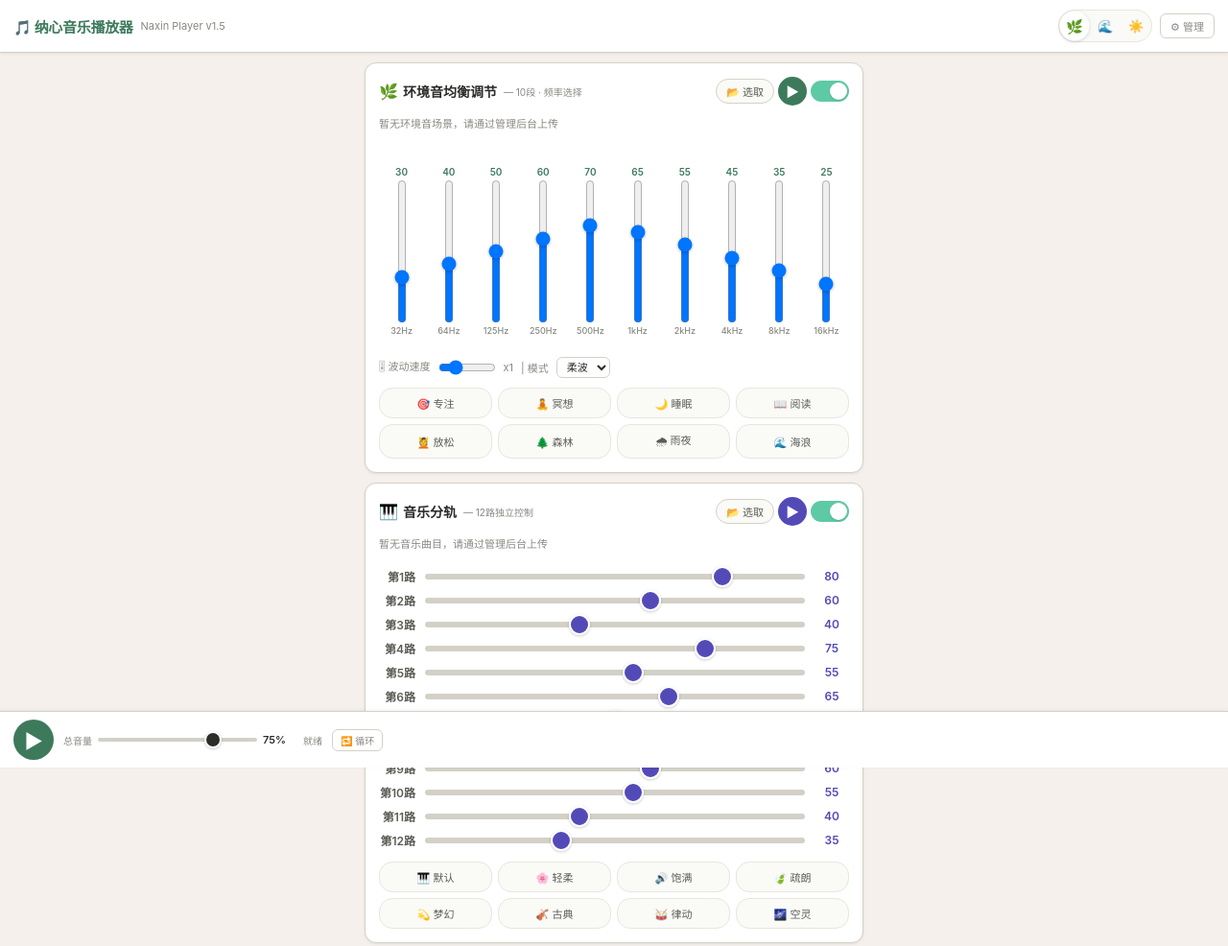
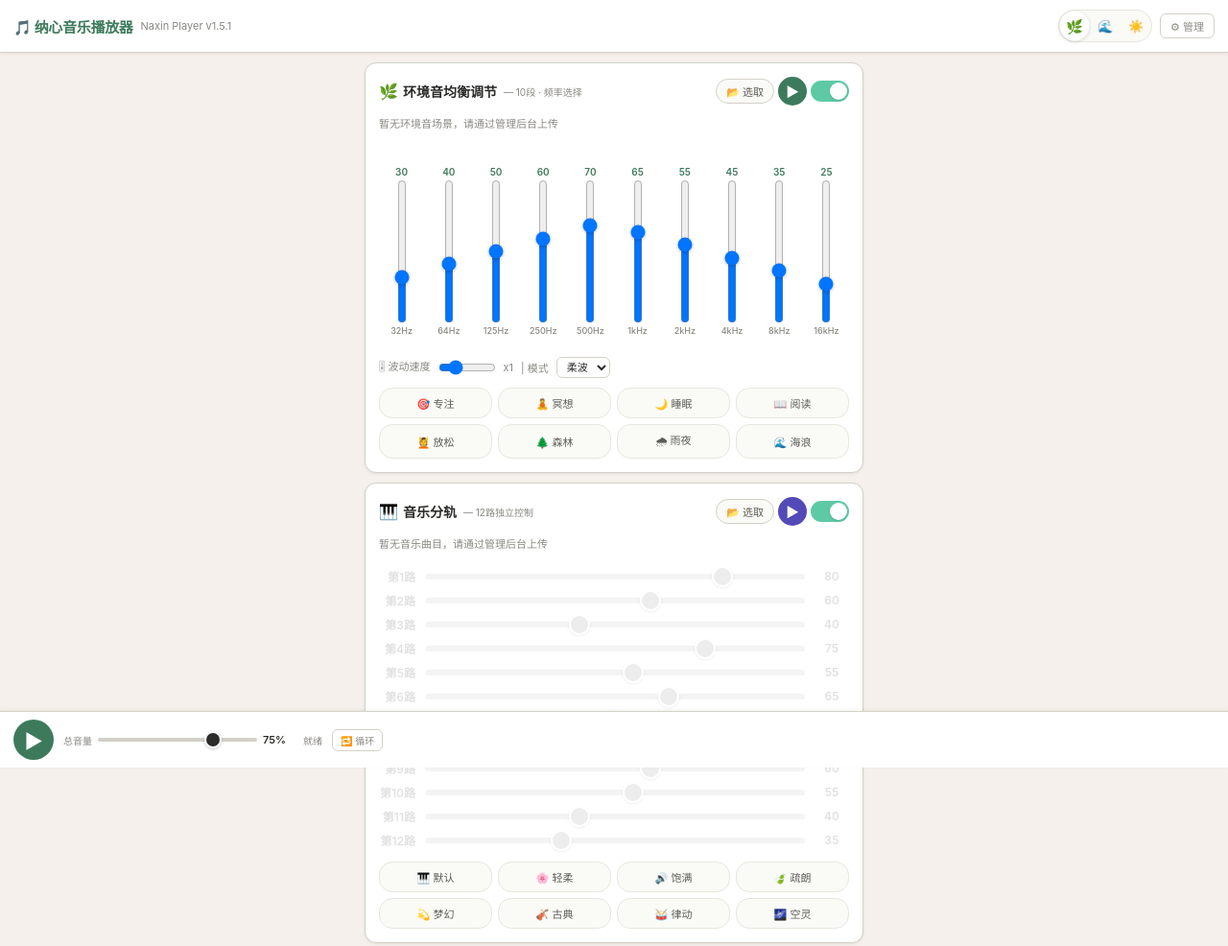
Before and after one commit to xuezhen75-arch/naxin-player, a plain HTML site: page index.html in a window 1280 px wide. Shown: the whole page at 96% size. Drawn offline with Linux system fonts and the light colour scheme.

Commit message:
v1.5.1: 空轨灰色不可用 + 补齐12路buffer + 播放修复

```diff
--- a/index.html
+++ b/index.html
@@ -309,6 +309,12 @@ body {
   font-size: 12px; color: var(--music-accent); font-weight: 600;
   width: 36px; text-align: center; flex-shrink: 0;
 }
+/* 空轨 — 灰色不可用 */
+.track-row.empty { opacity: 0.35; pointer-events: none; }
+.track-row.empty .track-label { color: #aaa; }
+.track-row.empty .track-val { color: #aaa; }
+.track-row.empty input[type=range] { background: #e0e0e0; }
+.track-row.empty input[type=range]::-webkit-slider-thumb { background: #ccc; }
 
 /* ============================================================
    8个功效/聆听预设按钮（每个面板下面）
@@ -444,7 +450,7 @@ body {
 <!-- ======= 顶部栏 ======= -->
 <div class="header">
   <div class="logo">🎵 纳心音乐播放器</div>
-  <div class="brand">Naxin Player v1.5</div>
+  <div class="brand">Naxin Player v1.5.1</div>
   <div class="spacer"></div>
   <div class="theme-switch">
     <button onclick="setTheme('forest')" class="active" id="themeForest" title="森林绿">🌿</button>
@@ -802,7 +808,21 @@ async function loadMusicBuffers(id) {
   for (let i = 0; i < rec.channels.length; i++) {
     try { bufs.push(await audioCtx.decodeAudioData(rec.channels[i].slice(0))); } catch { bufs.push(null); }
   }
+  // 补齐到12路，空位填null
+  while (bufs.length < 12) bufs.push(null);
   return bufs;
+}
+// 更新12轨UI状态：有空音频数据=亮，无=灰
+function updateTrackStates() {
+  for (let i = 0; i < 12; i++) {
+    const row = document.getElementById('trackRow' + i);
+    if (!row) continue;
+    if (musicBuffers[i]) {
+      row.classList.remove('empty');
+    } else {
+      row.classList.add('empty');
+    }
+  }
 }
 async function selectMusic(id) {
   if (state.currentMusicId === id) return;
@@ -811,6 +831,7 @@ async function selectMusic(id) {
   document.querySelectorAll('#musicTags button').forEach(b => b.classList.toggle('active', b.dataset.id === id));
   try {
     musicBuffers = await loadMusicBuffers(id);
+    updateTrackStates();
     setStatus(`曲目加载完成（${musicBuffers.filter(b=>b).length}/12路）`);
   } catch(e) {
     musicBuffers = [];
@@ -1004,7 +1025,7 @@ function buildUI() {
   const musicSliders = document.getElementById('musicSliders');
   const defaultMus = [80,60,40,75,55,65,50,45,60,55,40,35];
   for (let i = 0; i < 12; i++) {
-    const row = document.createElement('div'); row.className = 'track-row';
+    const row = document.createElement('div'); row.className = 'track-row'; row.id = 'trackRow' + i;
     row.innerHTML = `
       <div class="track-label">第${i+1}路</div>
       <input type="range" min="0" max="100" value="${defaultMus[i]}" data-ch="${i}" oninput="setMusicGain(${i}, this.value)">
@@ -1121,7 +1142,7 @@ async function deleteAmbient(id) {
 async function deleteMusic(id) {
   if (!confirm('确定删除？')) return;
   await dbDelete('music_files', id);
-  if (state.currentMusicId===id) { state.currentMusicId=null; stopMusic(); musicBuffers=[]; }
+  if (state.currentMusicId===id) { state.currentMusicId=null; stopMusic(); musicBuffers=[]; updateTrackStates(); }
   await refreshMusicTags(); await refreshMusicFiles(); updateDBUsage();
 }
 async function updateDBUsage() {
@@ -1142,6 +1163,7 @@ async function clearAllData() {
   await dbClear('ambient_files'); await dbClear('music_files');
   stopAll(); state.ambientPlaying = false; state.musicPlaying = false; state.currentAmbientId = null; state.currentMusicId = null;
   ambientBuffer = null; musicBuffers = []; document.getElementById('playBtn').textContent = '▶'; document.getElementById('ambPlayBtn').textContent = '▶'; document.getElementById('musPlayBtn').textContent = '▶';
+  updateTrackStates();
   await refreshAllTags(); await refreshAdminLists(); updateDBUsage(); setStatus('全部数据已清空');
 }
 async function exportConfig() {
@@ -1169,6 +1191,7 @@ async function init() {
   if (musics.length > 0) await selectMusic(musics[0].id);
   if (!ambientBuffer && !(musicBuffers && musicBuffers.length > 0)) setStatus('就绪 — 请通过 ⚙ 后台上传素材后播放');
   else setStatus('就绪');
+  updateTrackStates();
 }
 
 // 预留音谋加H5对接接口
```
